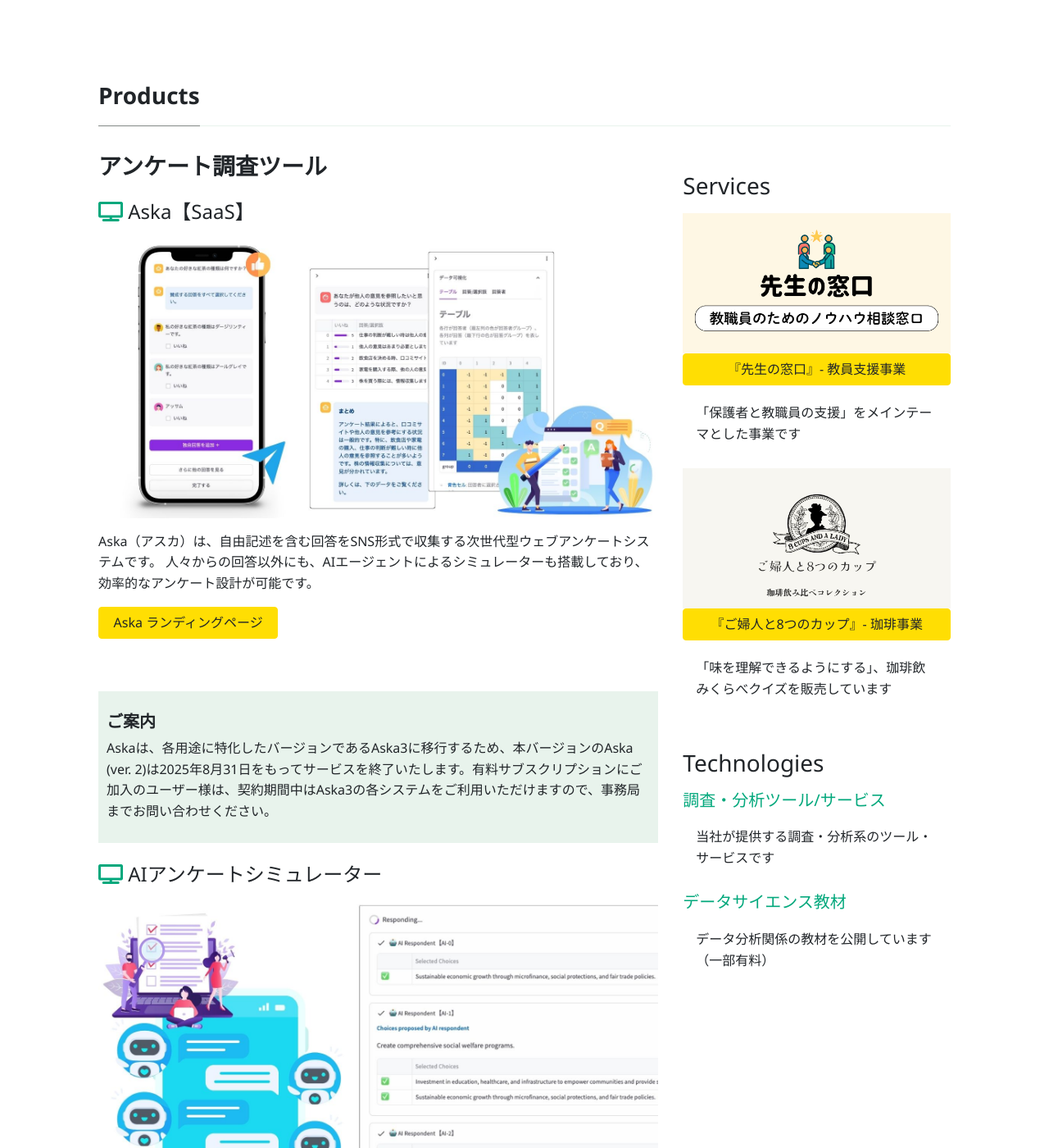
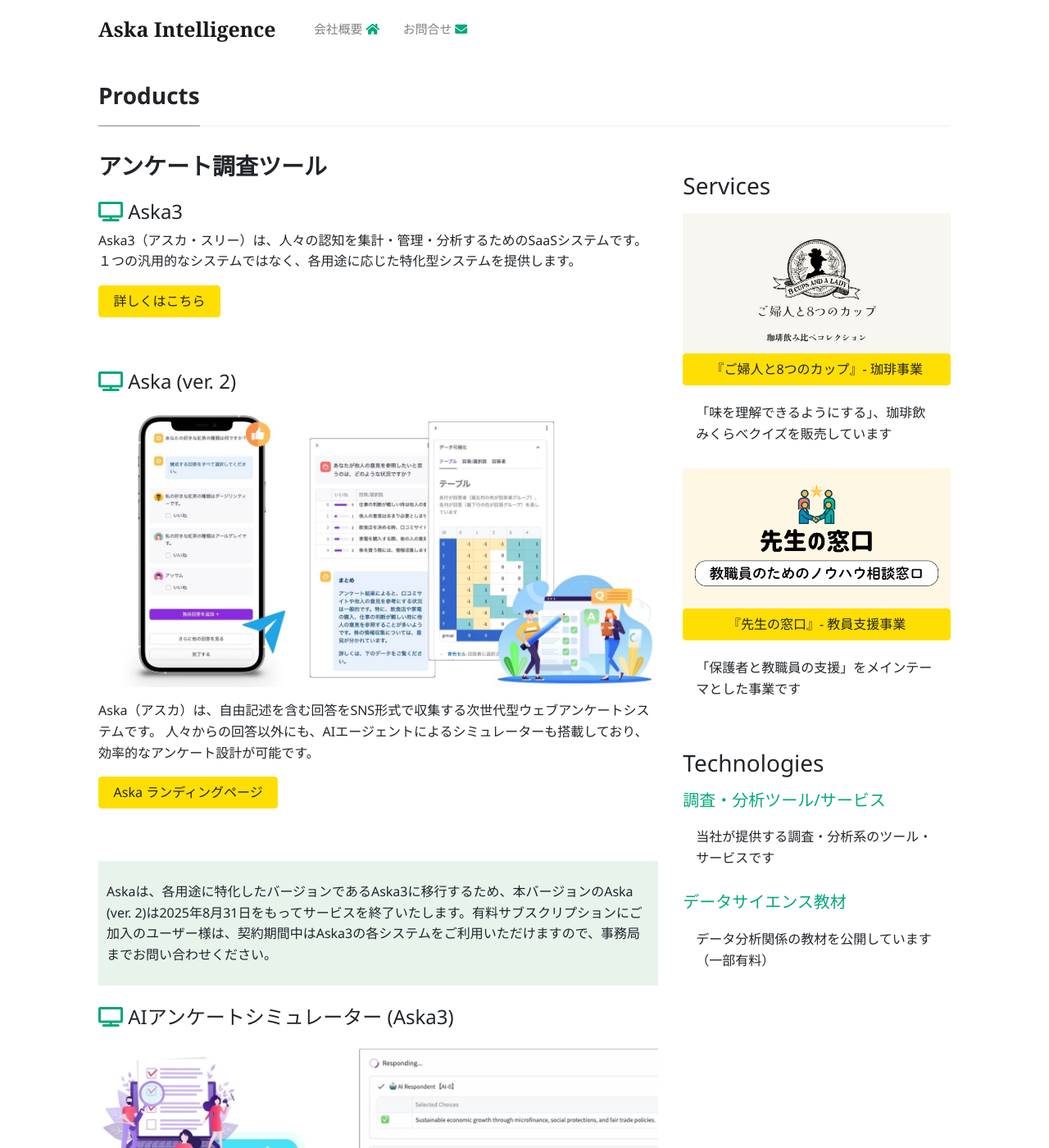
Before and after one commit to Aska-systems/ja, a Jekyll site: the page built from _pages/products.md, in a window 1280 px wide and 1400 px high. Shown: the whole window at 82% size. Built offline with Jekyll 4.4.1, drawn with Linux system fonts in a browser that asks for light colours; nearby versions of some CDN libraries; some of the changed text lies outside the part shown.

Commit message:
Add Aska3 description

```diff
--- a/_includes/sidebar.html
+++ b/_includes/sidebar.html
@@ -14,13 +14,13 @@
  -->
 
 <h3 class="mt-4 mb-3">Services</h3>
+<img src="{{ site.baseurl }}/assets/images/8cups.jpg" class="d-block">
+<a href="https://eight-cups-and-a-lady.com/" class="btn btn-warning d-block mb-2">『ご婦人と8つのカップ』- 珈琲事業</a>
+<p class="nav-link mb-3">「味を理解できるようにする」、珈琲飲みくらべクイズを販売しています</p>
+
 <img src="{{ site.baseurl }}/assets/images/sensei-madoguchi.png" class="d-block">
 <a href="https://aska-intelligence.com/sensei-madoguchi/" class="btn btn-warning d-block mb-2">『先生の窓口』- 教員支援事業</a>
 <p class="nav-link mb-3">「保護者と教職員の支援」をメインテーマとした事業です</p>
-
-<img src="{{ site.baseurl }}/assets/images/8cups.jpg" class="d-block">
-<a href="https://eight-cups-and-a-lady.com/" class="btn btn-warning d-block mb-2">『ご婦人と8つのカップ』- 珈琲事業</a>
-<p class="nav-link mb-3">「味を理解できるようにする」、珈琲飲みくらべクイズを販売しています</p>
 
 
 
--- a/_pages/products.md
+++ b/_pages/products.md
@@ -8,8 +8,16 @@ comments: false
 
 <h3 class="text-dark font-weight-bold mb-4">アンケート調査ツール</h3>
 
+#### <i class="fa fa-tv text-primary"></i> Aska3
 
-#### <i class="fa fa-tv text-primary"></i> Aska【SaaS】
+<!-- ![aska]({{ site.baseurl }}/assets/images/Aska_survey.jpg) -->
+
+Aska3（アスカ・スリー）は、人々の認知を集計・管理・分析するためのSaaSシステムです。
+１つの汎用的なシステムではなく、各用途に応じた特化型システムを提供します。
+
+<a class="btn btn-warning mb-5" href="{{site.baseurl}}/aska3">詳しくはこちら</a>
+
+#### <i class="fa fa-tv text-primary"></i> Aska (ver. 2)
 
 ![aska]({{ site.baseurl }}/assets/images/Aska_survey.jpg)
 
@@ -21,20 +29,29 @@ Aska（アスカ）は、自由記述を含む回答をSNS形式で収集する
 <div class="border p-4 bg-lightblue mb-4">
 	<div class="row justify-content-between">
 		<div class="ma-2">
-			<h5 class="font-weight-bold">ご案内</h5>
+			<!-- <h5 class="font-weight-bold">ご案内</h5> -->
 			 Askaは、各用途に特化したバージョンであるAska3に移行するため、本バージョンのAska (ver. 2)は2025年8月31日をもってサービスを終了いたします。有料サブスクリプションにご加入のユーザー様は、契約期間中はAska3の各システムをご利用いただけますので、事務局までお問い合わせください。
 		</div>
 	</div>
 </div>
 
-#### <i class="fa fa-tv text-primary"></i> AIアンケートシミュレーター
+#### <i class="fa fa-tv text-primary"></i> AIアンケートシミュレーター (Aska3)
 
 ![aska]({{ site.baseurl }}/assets/images/AI_simulator.jpg)
 
 アンケート調査において調査設計は大変重要ですが、従来は専門家の経験知や対人のインタビュー調査に頼るしかありませんでした。
 マルチエージェントの生成AIシミュレーションは、従来の対人インタビュー調査を模倣し、効率的な調査設計を実現します。
 
-<a target="_blank" class="btn btn-warning mb-5" href="https://survey-simulator.studio.site/">AIアンケートシミュレーター</a>
+<!-- <a target="_blank" class="btn btn-warning mb-5" href="https://survey-simulator.studio.site/">AIアンケートシミュレーター</a>  -->
+
+<div class="border p-4 bg-lightblue mb-4">
+	<div class="row justify-content-between">
+		<div class="ma-2">
+			<!-- <h5 class="font-weight-bold">ご案内</h5> -->
+			現在こちらはAska3の１バージョンとして運営されています。詳しくは、当社までお問い合わせください。
+		</div>
+	</div>
+</div>
 
 
 <!-- #### <i class="fa fa-tv text-primary"></i> [Kaskade【App】]()
@@ -55,7 +72,7 @@ Askaをはじめとして、Aska Intelligenceの調査技術やノウハウを
 
 <a class="btn btn-warning mb-5" href="{{site.baseurl}}/askus">調査サポートについての詳細</a>
 
-
+<!--
 #### <i class="fa fa-cubes text-primary"></i> PMF支援 - 『マーケット-フィット観測所』
 
 ![AskUs]({{ site.baseurl }}/assets/images/MarketFitObservatory.jpg)
@@ -66,7 +83,7 @@ Askaをはじめとして、Aska Intelligenceの調査技術やノウハウを
 
 
 <a href="https://aska-intelligence.com/market-fit-observatory/" class="btn btn-warning mb-5">サービスの詳細</a>
-
+ -->
 <!-- <hr> -->
 
 
```
Also changed, not shown: _pages/aska3.md (added, +38 -0 lines).
